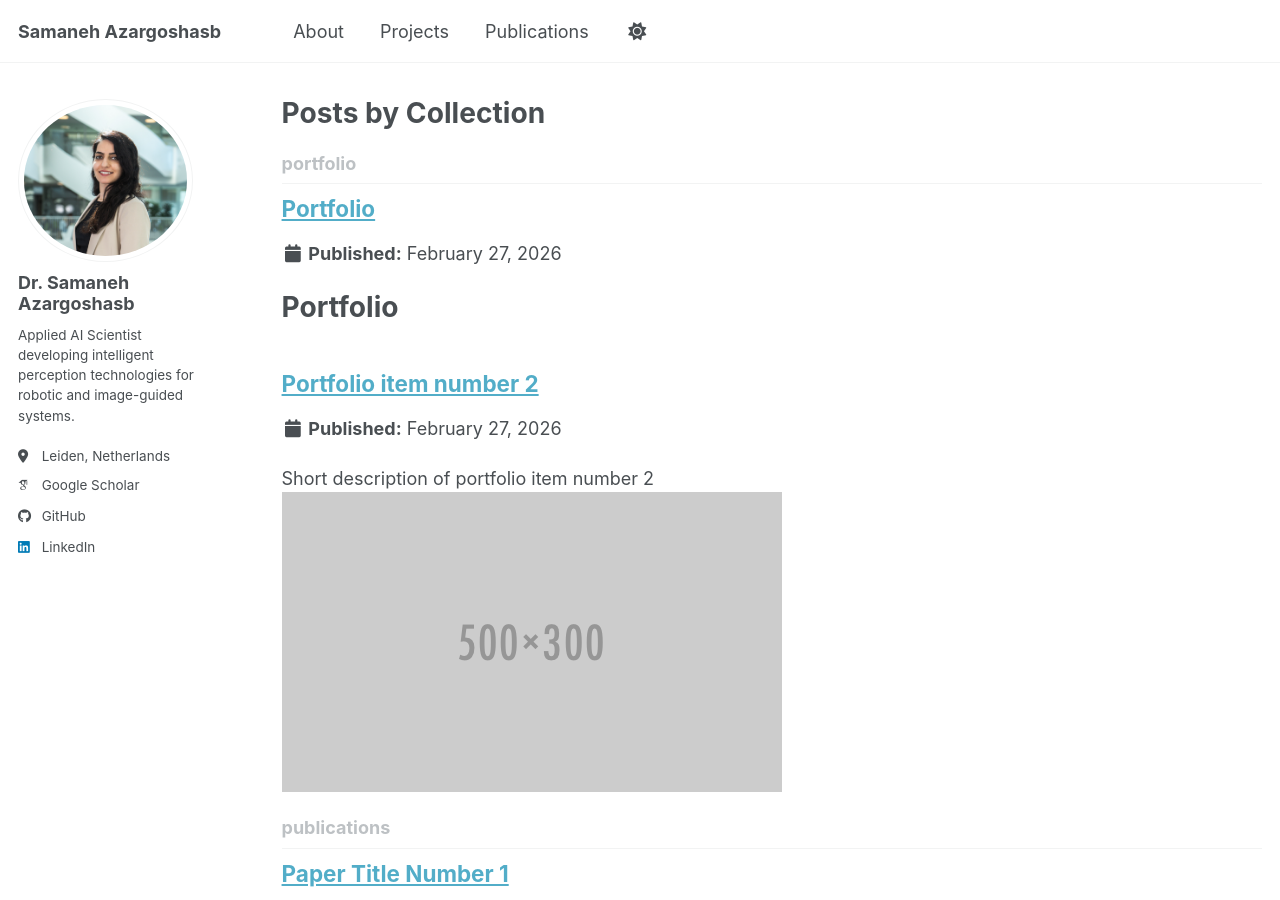
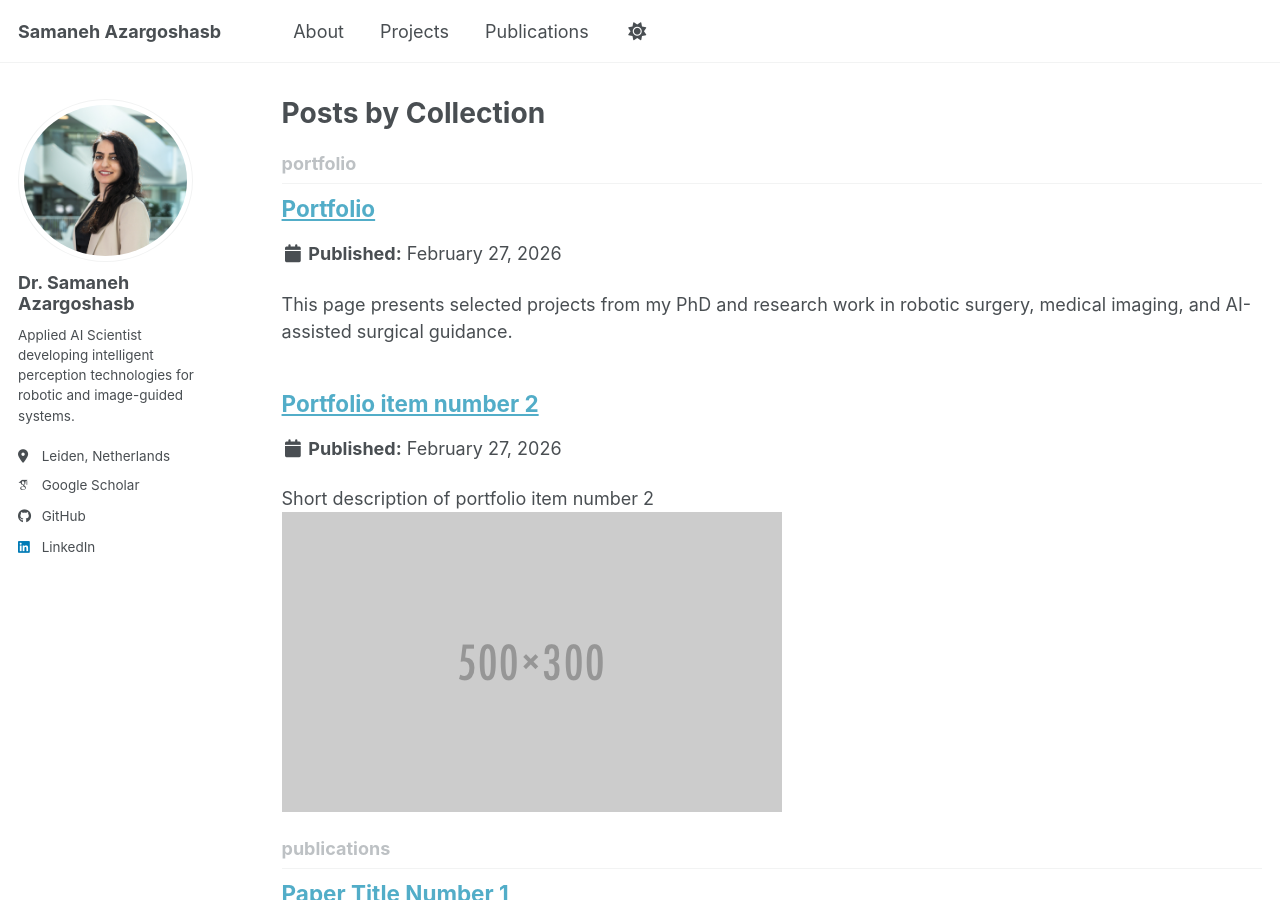
Before and after one commit to s-azargoshasb/s-azargoshasb.github.io, a Jekyll site: the page built from _pages/collection-archive.html, in a window 1280 px wide and 900 px high. Built offline with Jekyll 4.4.1, drawn with Linux system fonts in a browser that asks for light colours; some web fonts are replaced; a script bundle is joined from its source files by our own code; library files that are not in the unit come from our copies.

Commit message:
Update portfolio-1.md

```diff
--- a/_portfolio/portfolio-1.md
+++ b/_portfolio/portfolio-1.md
@@ -4,7 +4,7 @@
 author_profile: true
 ---
 
-# Portfolio
+
 
 This page presents selected projects from my PhD and research work in robotic surgery, medical imaging, and AI-assisted surgical guidance.
 
@@ -12,7 +12,7 @@
 
 # Robot-assisted SPECT for intraoperative nuclear imaging
 
-![Robot-assisted SPECT](/images/portfolio/Picture1.jpg)
+![Robot-assisted SPECT](/images/portfolio/Picture1_.jpg)
 
 Urology commonly combines fluorescence imaging and gamma tracing to localize targets during minimally invasive surgery, but fluorescence offers limited depth information and preoperative SPECT/CT often misaligns with the intraoperative anatomy.
 
@@ -29,7 +29,7 @@
 
 # Freehand magnetic particle imaging (fhMPI)
 
-![fhMPI](/images/portfolio/Picture2.jpg)
+![fhMPI](/images/portfolio/Picture2_.jpg)
 
 Magnetic tracers are an emerging alternative to radioactive guidance in sentinel lymph node surgery.
 
@@ -44,7 +44,7 @@
 
 # Click-On gamma probe
 
-![Click-On probe](/images/portfolio/Picture3.jpg)
+![Click-On probe](/images/portfolio/Picture3_.jpg)
 
 I worked on development and evaluation of the second-generation Click-On gamma probe.
 
@@ -60,7 +60,7 @@
 
 # Optical navigation of DROP-IN gamma probe
 
-![Optical navigation](/images/portfolio/Picture4.jpg)
+![Optical navigation](/images/portfolio/Picture4_.jpg)
 
 I developed an optical navigation method allowing the gamma probe to be localized directly in the laparoscopic video stream.
 
```
